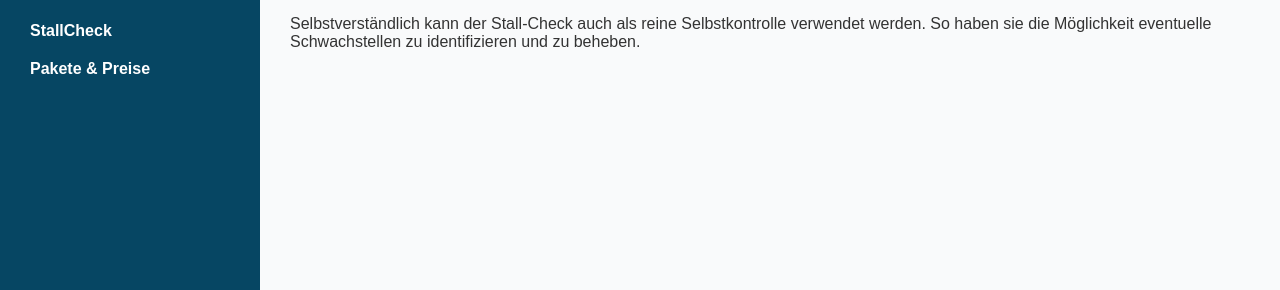
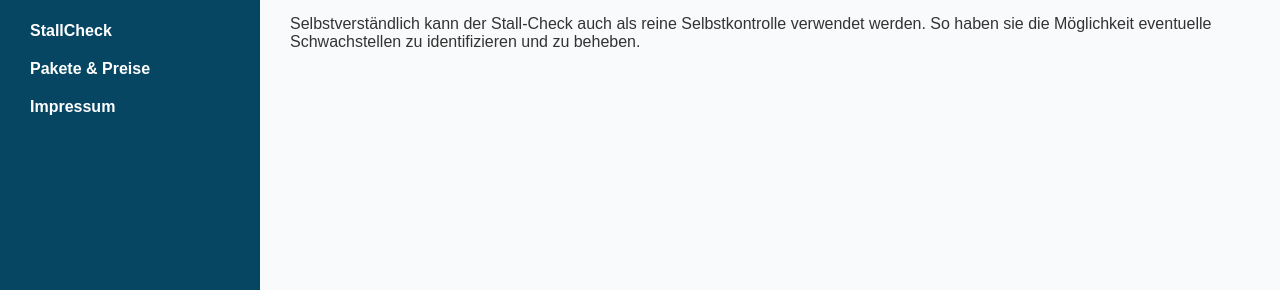
Before and after one commit to Kerstin78/stallcheck, a Jekyll site: the page built from index.md, in a window 1280 px wide. Shown: the part 233-523 px from the top of the page. Built offline with Jekyll 4.4.1, drawn with Linux system fonts in a browser that asks for light colours.

Commit message:
Update default.html

```diff
--- a/_layouts/default.html
+++ b/_layouts/default.html
@@ -61,6 +61,7 @@
         <li><a href="/ueber-mich">Über mich</a></li>
         <li><a href="/stallcheck">StallCheck</a></li>
         <li><a href="/pakete">Pakete & Preise</a></li>
+        <li><a href="/impressum">Impressum</a></li>
       </ul>
     </nav>
     <div class="content">
```
